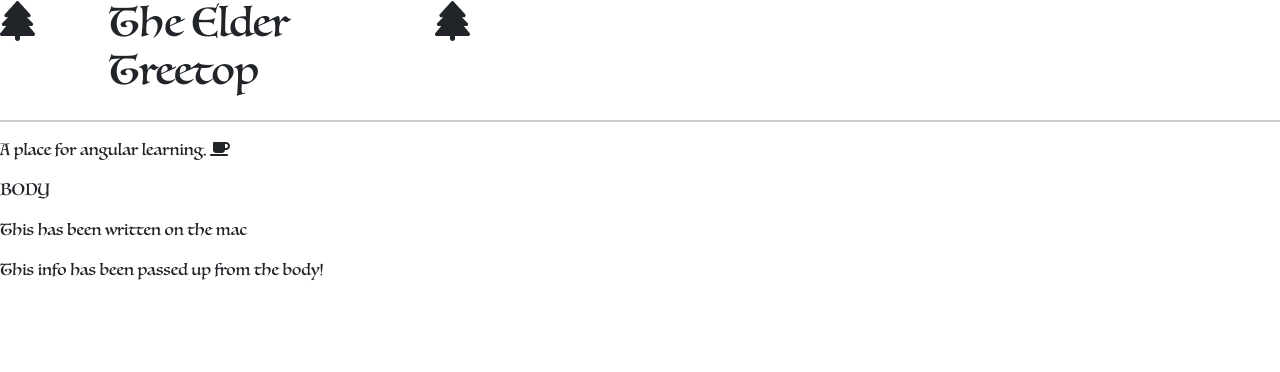
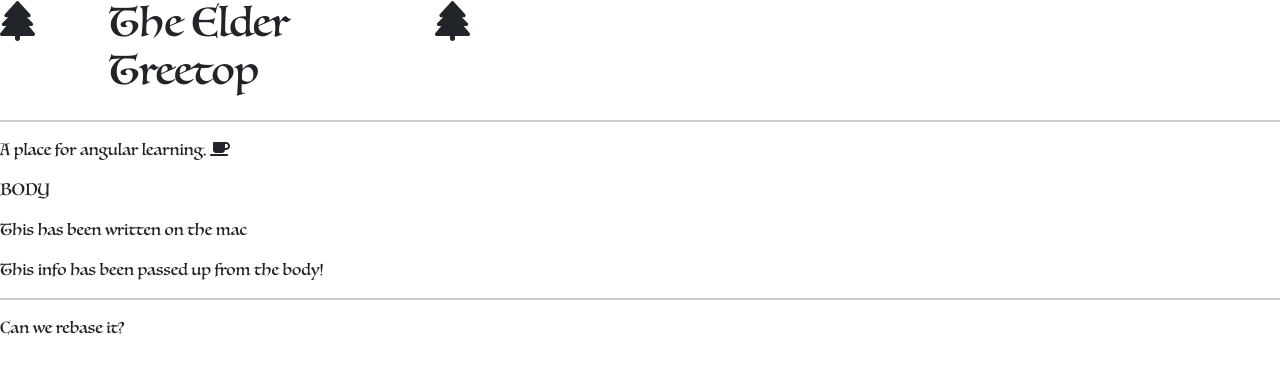
Before and after one commit to Oliver343/the-elder-treetop, an Angular app: page / in a window 1280 px wide. Shown: the top 372 px of the page. Built offline with nearby package versions, Linux system fonts and the light colour scheme.

Commit message:
Rebase testing

```diff
--- a/src/app/app.component.html
+++ b/src/app/app.component.html
@@ -6,3 +6,6 @@
     <p>A place for angular learning. <fa-icon [icon]="faCoffee"></fa-icon> </p>
 </div>
 <app-body></app-body>
+
+<hr>
+<p> Can we rebase it? </p>
```
